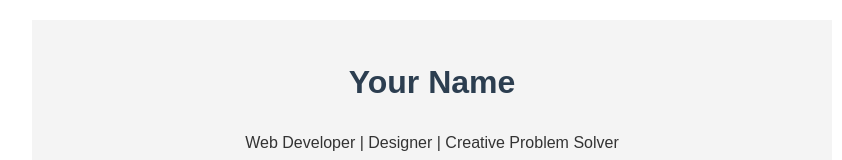
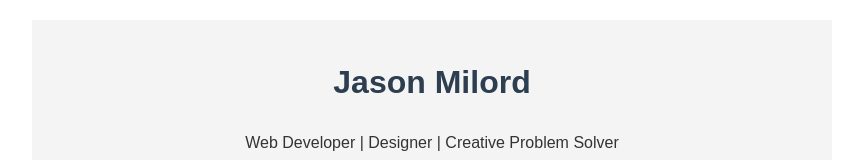
Before and after one commit to milmoney/milmoney.github.io, a plain HTML site: page index.html in a window 1280 px wide. Shown: the top 160 px of the page, without its empty margins (208-1050 px from the left). Drawn offline with Linux system fonts and the light colour scheme.

Commit message:
Update name index.html

```diff
--- a/index.html
+++ b/index.html
@@ -39,7 +39,7 @@
 </head>
 <body>
     <header>
-        <h1>Your Name</h1>
+        <h1>Jason Milord</h1>
         <p>Web Developer | Designer | Creative Problem Solver</p>
     </header>
 
```
